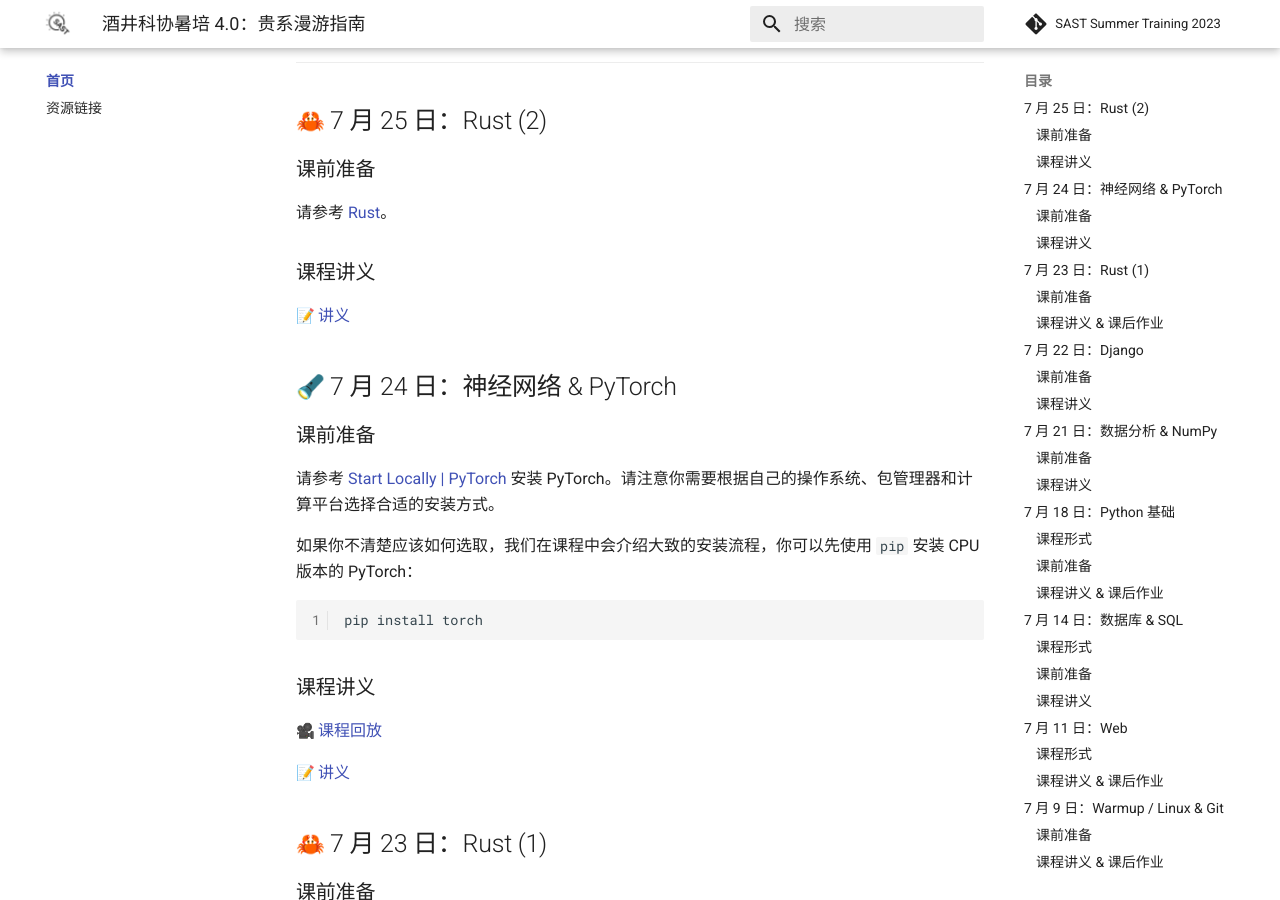
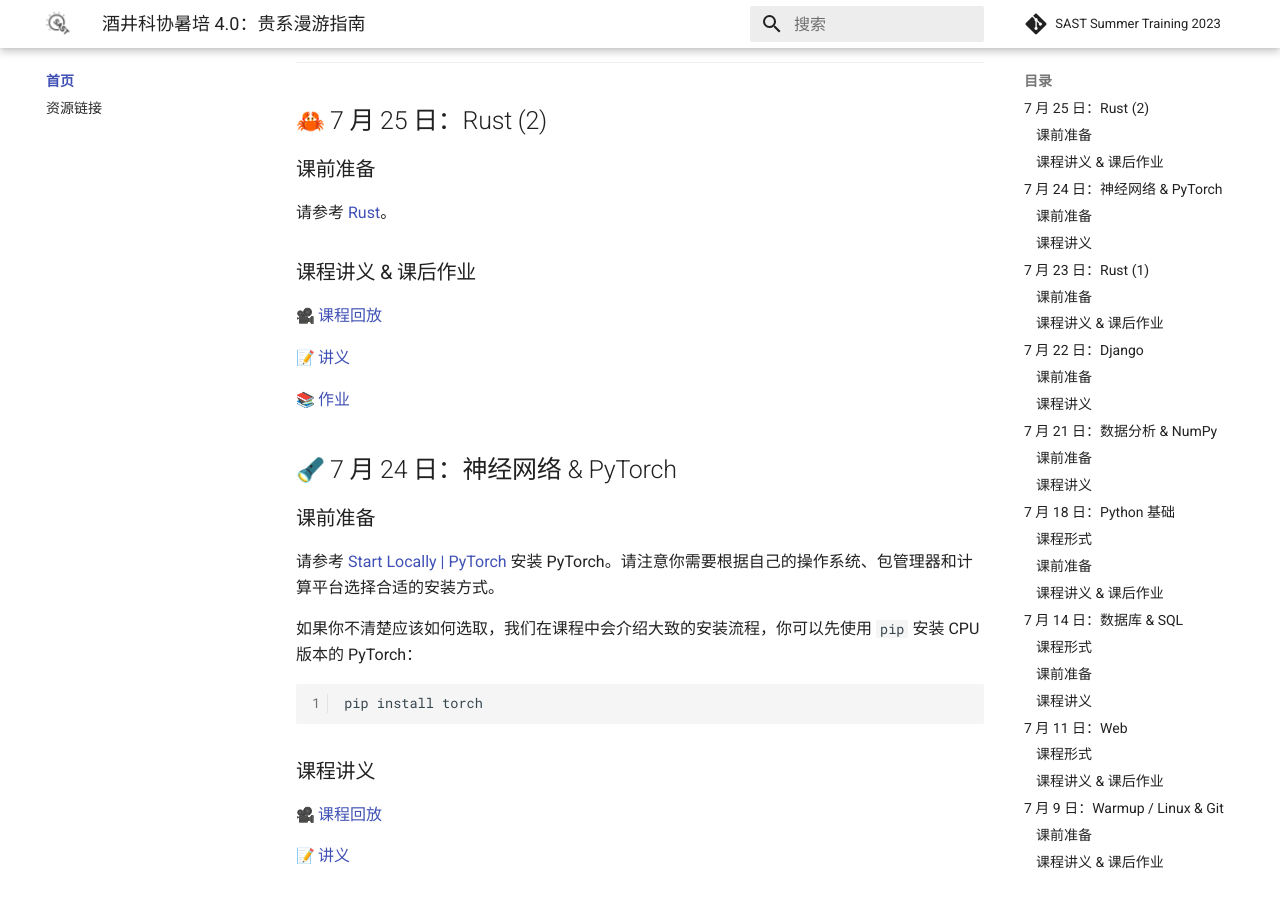
Before and after one commit to sast-summer-training-2023/sast-summer-training-2023.github.io, an MkDocs documentation site: the page built from docs/index.md, in a window 1280 px wide and 900 px high, scrolled down 451 px. Built offline with MkDocs 1.6.1 and Material for MkDocs 9.7.7, drawn with Linux system fonts in a browser that asks for light colours; emoji names are drawn with the system emoji font; comment, search, counter and statistics services are not loaded.

Commit message:
feat(rust): playback & hw 2

```diff
--- a/docs/index.md
+++ b/docs/index.md
@@ -19,9 +19,13 @@
 ### 课前准备
 
 请参考 [Rust](/backend/rust/#_1)。
-### 课程讲义
+### 课程讲义 & 课后作业
+
+:movie_camera: [课程回放](https://www.bilibili.com/video/BV1Tc411F7co)
 
 :memo: [讲义](/backend/rust)
+
+:books: [作业](https://github.com/sast-summer-training-2023/sast2023-rust/tree/main/hw2)
 
 ## :flashlight: 7 月 24 日：神经网络 & PyTorch
 
```
Also changed, not shown: docs/backend/index.md (+5 -1 lines), docs/backend/rust.md (+4 -0 lines).
